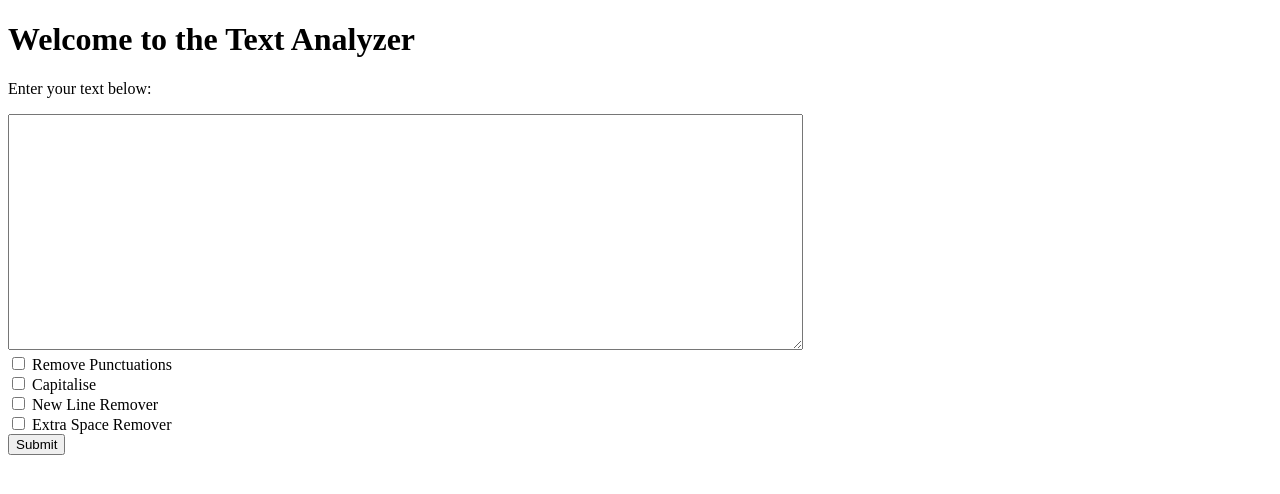
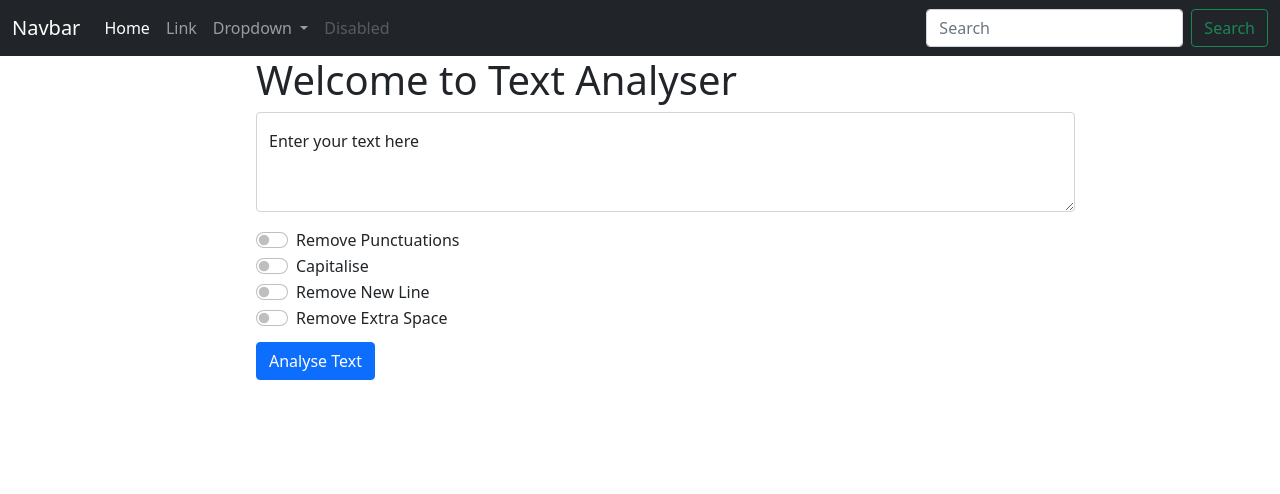
Before and after one commit to AashishBh/text_analyser_django, a Django app: page / in a window 1280 px wide. Shown: the top 494 px of the page. Run offline with Django 4.2, Linux system fonts and the light colour scheme.

Commit message:
bootstrap implemented

```diff
--- a/templates/index.html
+++ b/templates/index.html
@@ -1,20 +1,120 @@
-<!DOCTYPE html>
+<!--<!DOCTYPE html>-->
+<!--<html lang="en">-->
+<!--<head>-->
+<!--<meta charset="UTF-8">-->
+<!--<title>Template is working</title>-->
+<!--</head>-->
+<!--<body>-->
+<!--<h1>Welcome to the Text Analyzer</h1>-->
+<!--<p>Enter your text below:</p>-->
+<!--<form action='/analyser' method="get">-->
+<!--    <textarea name="box" style="margin: 0px; width: 789px; height: 230px;"></textarea>-->
+<!--    <br/>-->
+<!--    <input type="checkbox" name="removePunc"> Remove Punctuations <br>-->
+<!--    <input type="checkbox" name="capitalise"> Capitalise <br>-->
+<!--    <input type="checkbox" name="lineRemover"> New Line Remover <br>-->
+<!--    <input type="checkbox" name="extraSpaceRemover"> Extra Space Remover <br>-->
+<!--    <button type="submit">Submit</button>-->
+<!--</form>-->
+<!--</body>-->
+<!--</html>-->
+
+<!doctype html>
 <html lang="en">
 <head>
-<meta charset="UTF-8">
-<title>Template is working</title>
+    <!-- Required meta tags -->
+    <meta charset="utf-8">
+    <meta name="viewport" content="width=device-width, initial-scale=1">
+
+    <!-- Bootstrap CSS -->
+    <link href="https://cdn.jsdelivr.net/npm/bootstrap@5.1.3/dist/css/bootstrap.min.css" rel="stylesheet"
+          integrity="sha384-1BmE4kWBq78iYhFldvKuhfTAU6auU8tT94WrHftjDbrCEXSU1oBoqyl2QvZ6jIW3" crossorigin="anonymous">
+
+    <title>Template is working</title>
 </head>
 <body>
-<h1>Welcome to the Text Analyzer</h1>
-<p>Enter your text below:</p>
-<form action='/analyser' method="get">
-    <textarea name="box" style="margin: 0px; width: 789px; height: 230px;"></textarea>
-    <br/>
-    <input type="checkbox" name="removePunc"> Remove Punctuations <br>
-    <input type="checkbox" name="capitalise"> Capitalise <br>
-    <input type="checkbox" name="lineRemover"> New Line Remover <br>
-    <input type="checkbox" name="extraSpaceRemover"> Extra Space Remover <br>
-    <button type="submit">Submit</button>
-</form>
+<nav class="navbar navbar-expand-lg navbar-dark bg-dark">
+    <div class="container-fluid">
+        <a class="navbar-brand" href="#">Navbar</a>
+        <button class="navbar-toggler" type="button" data-bs-toggle="collapse" data-bs-target="#navbarSupportedContent"
+                aria-controls="navbarSupportedContent" aria-expanded="false" aria-label="Toggle navigation">
+            <span class="navbar-toggler-icon"></span>
+        </button>
+        <div class="collapse navbar-collapse" id="navbarSupportedContent">
+            <ul class="navbar-nav me-auto mb-2 mb-lg-0">
+                <li class="nav-item">
+                    <a class="nav-link active" aria-current="page" href="#">Home</a>
+                </li>
+                <li class="nav-item">
+                    <a class="nav-link" href="#">Link</a>
+                </li>
+                <li class="nav-item dropdown">
+                    <a class="nav-link dropdown-toggle" href="#" id="navbarDropdown" role="button"
+                       data-bs-toggle="dropdown"
+                       aria-expanded="false">
+                        Dropdown
+                    </a>
+                    <ul class="dropdown-menu" aria-labelledby="navbarDropdown">
+                        <li><a class="dropdown-item" href="#">Action</a></li>
+                        <li><a class="dropdown-item" href="#">Another action</a></li>
+                        <li>
+                            <hr class="dropdown-divider">
+                        </li>
+                        <li><a class="dropdown-item" href="#">Something else here</a></li>
+                    </ul>
+                </li>
+                <li class="nav-item">
+                    <a class="nav-link disabled">Disabled</a>
+                </li>
+            </ul>
+            <form class="d-flex">
+                <input class="form-control me-2" type="search" placeholder="Search" aria-label="Search">
+                <button class="btn btn-outline-success" type="submit">Search</button>
+            </form>
+        </div>
+    </div>
+</nav>
+<section style="margin-left: 20%; margin-top: 20">
+  <h1>Welcome to Text Analyser</h1>
+  <form action="/analyser" method="get">
+    <div class="form-floating mb-3">
+    <textarea class="form-control" name='box' placeholder="Enter your text here" id="floatingTextarea2"
+              style="height: 100px; width: 80%"></textarea>
+      <label for="floatingTextarea2">Enter your text here</label>
+    </div>
+    <div class="form-check form-switch">
+      <input class="form-check-input" type="checkbox" role="switch" name="removePunc">
+      <label class="form-check-label">Remove Punctuations</label>
+    </div>
+    <div class="form-check form-switch">
+      <input class="form-check-input" type="checkbox" role="switch" name="capitalise">
+      <label class="form-check-label">Capitalise</label>
+    </div>
+    <div class="form-check form-switch">
+      <input class="form-check-input" type="checkbox" role="switch" name="lineRemover">
+      <label class="form-check-label">Remove New Line</label>
+    </div>
+    <div class="form-check form-switch">
+      <input class="form-check-input" type="checkbox" role="switch" name="extraSpace Remover">
+      <label class="form-check-label">Remove Extra Space</label>
+    </div>
+     <div class="col-12" style="margin-top: 12px">
+    <button type="submit" class="btn btn-primary">Analyse Text</button>
+  </div>
+  </form>
+</section>
+
+<!-- Optional JavaScript; choose one of the two! -->
+
+<!-- Option 1: Bootstrap Bundle with Popper -->
+<script src="https://cdn.jsdelivr.net/npm/bootstrap@5.1.3/dist/js/bootstrap.bundle.min.js"
+        integrity="sha384-ka7Sk0Gln4gmtz2MlQnikT1wXgYsOg+OMhuP+IlRH9sENBO0LRn5q+8nbTov4+1p"
+        crossorigin="anonymous"></script>
+
+<!-- Option 2: Separate Popper and Bootstrap JS -->
+<!--
+<script src="https://cdn.jsdelivr.net/npm/@popperjs/core@2.10.2/dist/umd/popper.min.js" integrity="sha384-7+zCNj/IqJ95wo16oMtfsKbZ9ccEh31eOz1HGyDuCQ6wgnyJNSYdrPa03rtR1zdB" crossorigin="anonymous"></script>
+<script src="https://cdn.jsdelivr.net/npm/bootstrap@5.1.3/dist/js/bootstrap.min.js" integrity="sha384-QJHtvGhmr9XOIpI6YVutG+2QOK9T+ZnN4kzFN1RtK3zEFEIsxhlmWl5/YESvpZ13" crossorigin="anonymous"></script>
+-->
 </body>
 </html>
```
